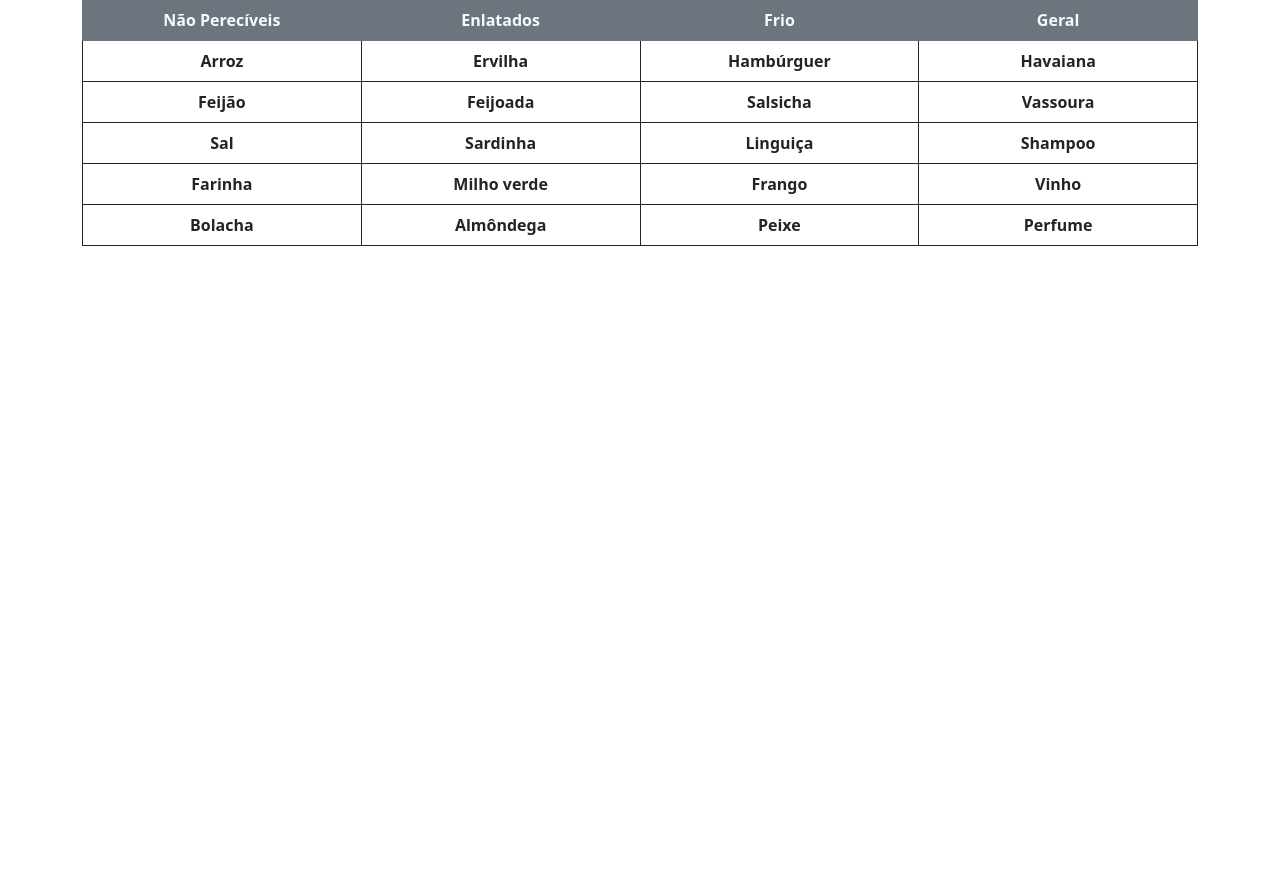
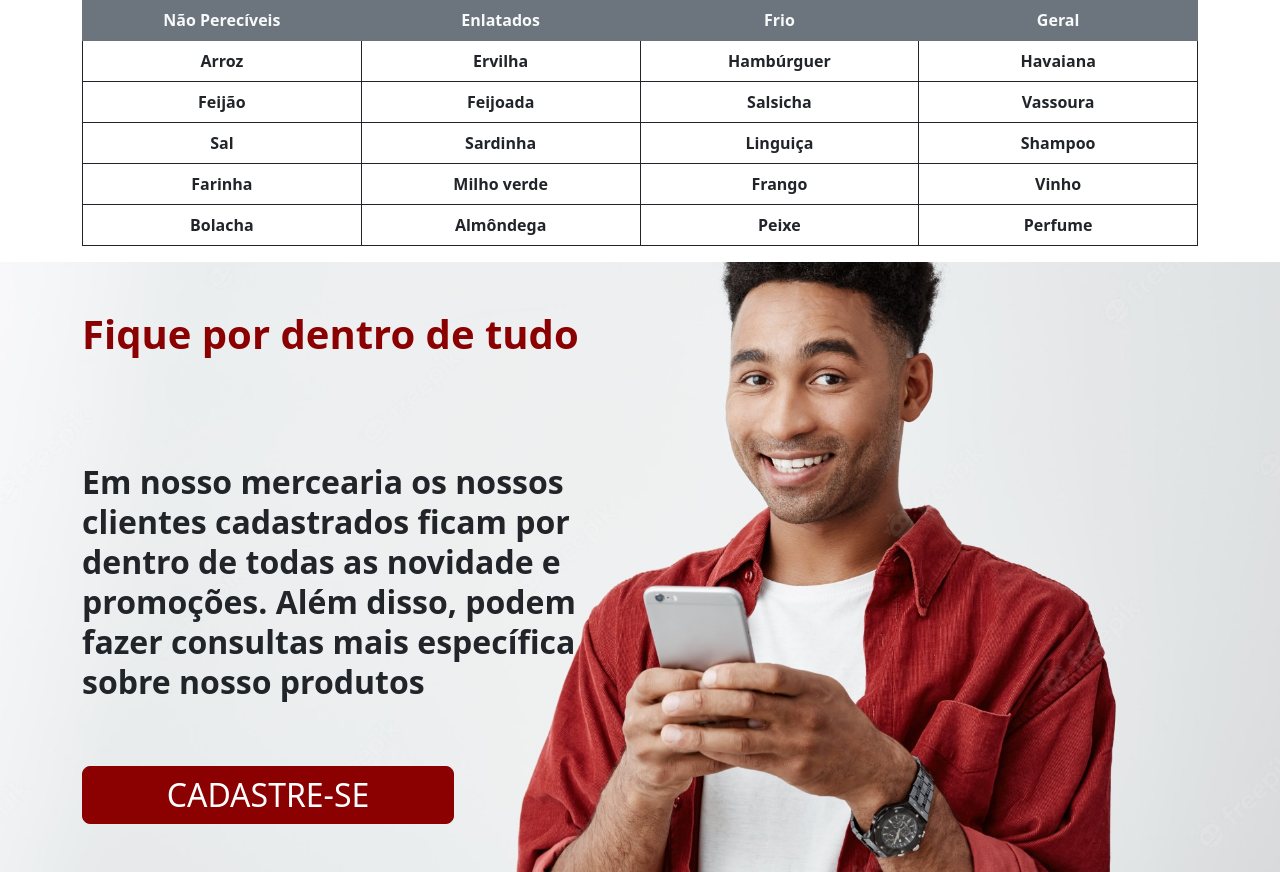
Before and after one commit to BunoQueiroz/mercearia-bootstrap, a website built with Parcel: page src/index.html in a window 1280 px wide. Shown: the part 573-1445 px from the top of the page. Before the commit the page ends 835 px from the top, so only its background shows below. Built offline with nearby package versions, Linux system fonts and the light colour scheme; files whose address does not match are found by name.

Commit message:
Desenvolvendo a seção de chamada

```diff
--- a/src/index.html
+++ b/src/index.html
@@ -80,6 +80,15 @@
         </tbody>
       </table>
     </section>
+    <section class="call py-5">
+      <div class="container grid">
+        <h2 class="display-6 fw-semibold pb-5 font-wine">Fique por dentro de tudo</h2>
+        <p class="fs-2 fw-semibold lh-sm py-5 col-6">
+          Em nosso mercearia os nossos clientes cadastrados ficam por dentro de todas as novidade e promoções. Além disso, podem fazer consultas mais específica sobre nosso produtos
+        </p>
+        <a class="fs-2 py-1 col-4 text-uppercase btn btn-lg btn-primary btn-call" href="#">cadastre-se</a>
+      </div>
+    </section>
   </main>
 </body>
 <script src="../node_modules/bootstrap/dist/js/bootstrap.bundle.min.js"></script>
--- a/src/styles/style.css
+++ b/src/styles/style.css
@@ -6,6 +6,10 @@
     text-transform: uppercase;
     color: darkred !important;
     font-weight: bold;
+}
+
+.font-wine {
+    color: darkred;
 }
 
 .presentation {
@@ -27,6 +31,17 @@
     text-decoration: underline;
 }
 
+.call {
+    background: url(../img/banner-pessoaAoCelular.jpg);
+    background-size: cover;
+    background-position: 50% 50%;
+}
+
+.btn-call {
+    background-color: darkred !important;
+    border: 1px solid darkred !important;
+}
+
 @media screen and (max-width:540px) {
     .p-xs {
         padding: 0rem !important;
```
